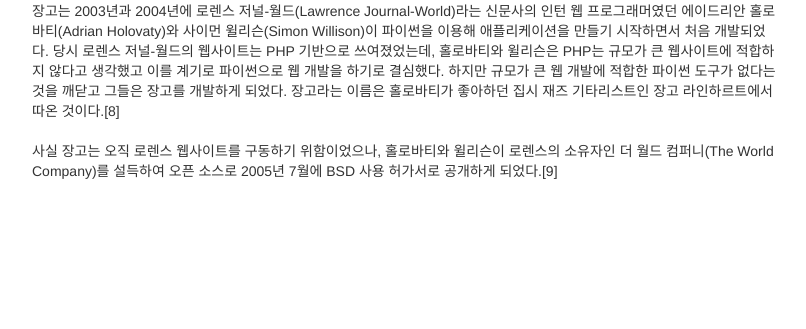
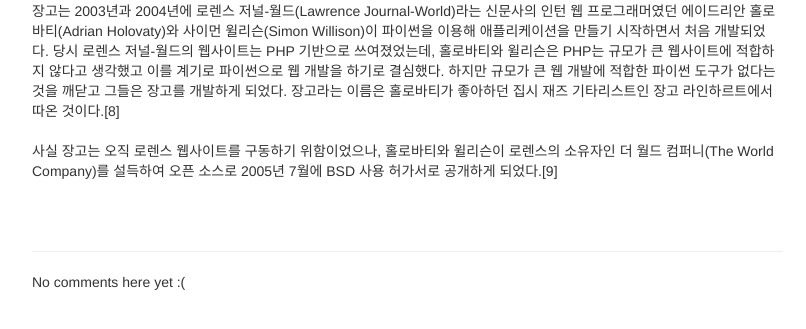
Before and after one commit to mysoyul/kosta_django_blogApp, a Django app: page /post/2 in a window 1280 px wide. Shown: the part 232-561 px from the top of the page, without its empty margins (23-829 px from the left). Run offline with Django 3.2, Linux system fonts and the light colour scheme; data comes from the database, SQL or seed files in the repository; some libraries are stand-ins or nearby versions.

Commit message:
comment count

```diff
--- a/blog/static/css/blog.css
+++ b/blog/static/css/blog.css
@@ -21,3 +21,6 @@
 }
 .post { margin-bottom: 70px; }
 .post h1 a, .post h1 a:visited { color: #000000; }
+.comment {
+    margin: 20px 0px 20px 20px;
+}
--- a/blog/templates/blog/post_detail.html
+++ b/blog/templates/blog/post_detail.html
@@ -30,4 +30,16 @@
         <h1>{{ post.title }}</h1>
         <p>{{ post.text|linebreaksbr }}</p>
     </div>
+
+    <hr>
+    {% for comment in post.comments.all %}
+        <div class="comment">
+            <div class="date">{{ comment.created_date }}</div>
+            <strong>{{ comment.author }}</strong>
+            <p>{{ comment.text|linebreaks }}</p>
+        </div>
+    {% empty %}
+        <p>No comments here yet :(</p>
+    {% endfor %}
+
 {% endblock %}
--- a/blog/templates/blog/post_list.html
+++ b/blog/templates/blog/post_list.html
@@ -7,6 +7,7 @@
             </div>
             <h1><a href="{% url 'post_detail' pk=post.pk %}">{{ post.title }}</a></h1>
             <p>{{ post.text|linebreaksbr }}</p>
+            <a href="{% url 'post_detail' pk=post.pk %}">Comments: {{ post.comments.count }}</a>
         </div>
         {% empty %}
         요청하신 글(Post)가 존재하지 않습니다.
```
Lines whose indentation alone changed are shown as unchanged.
